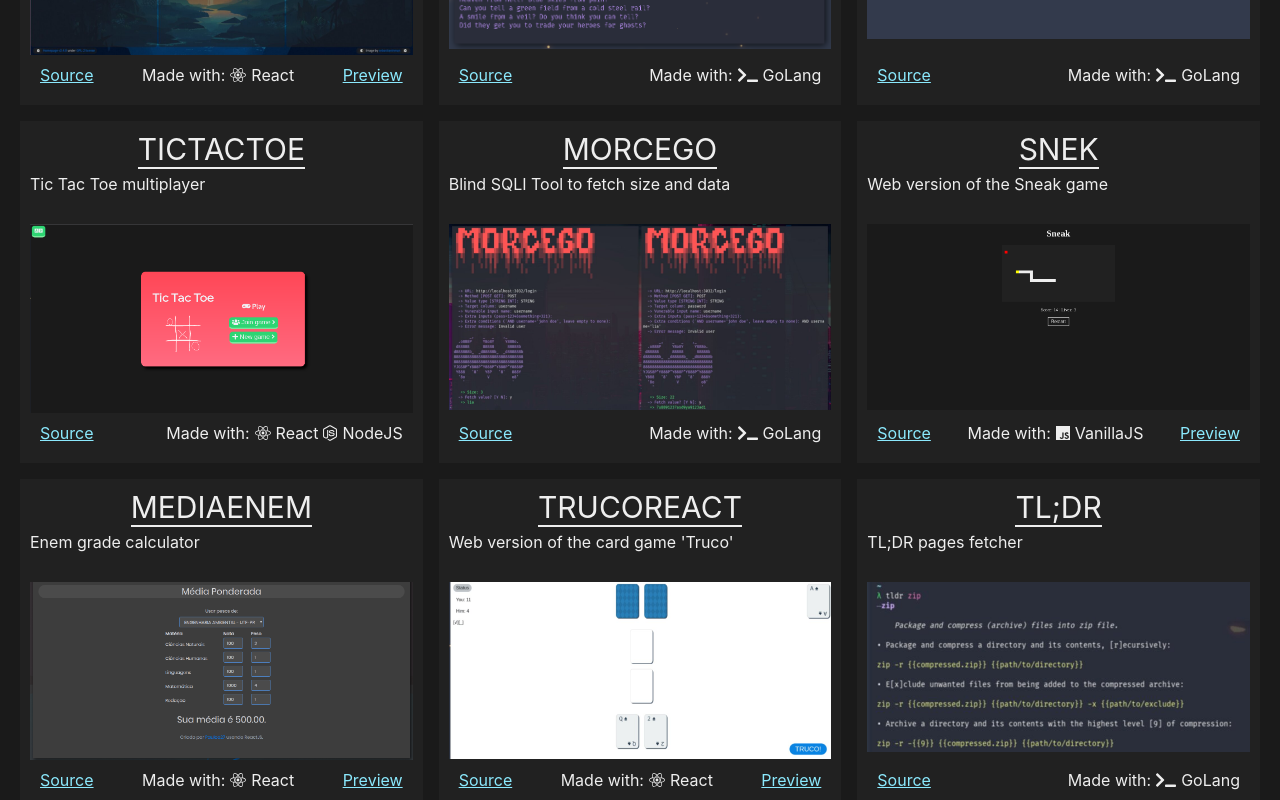
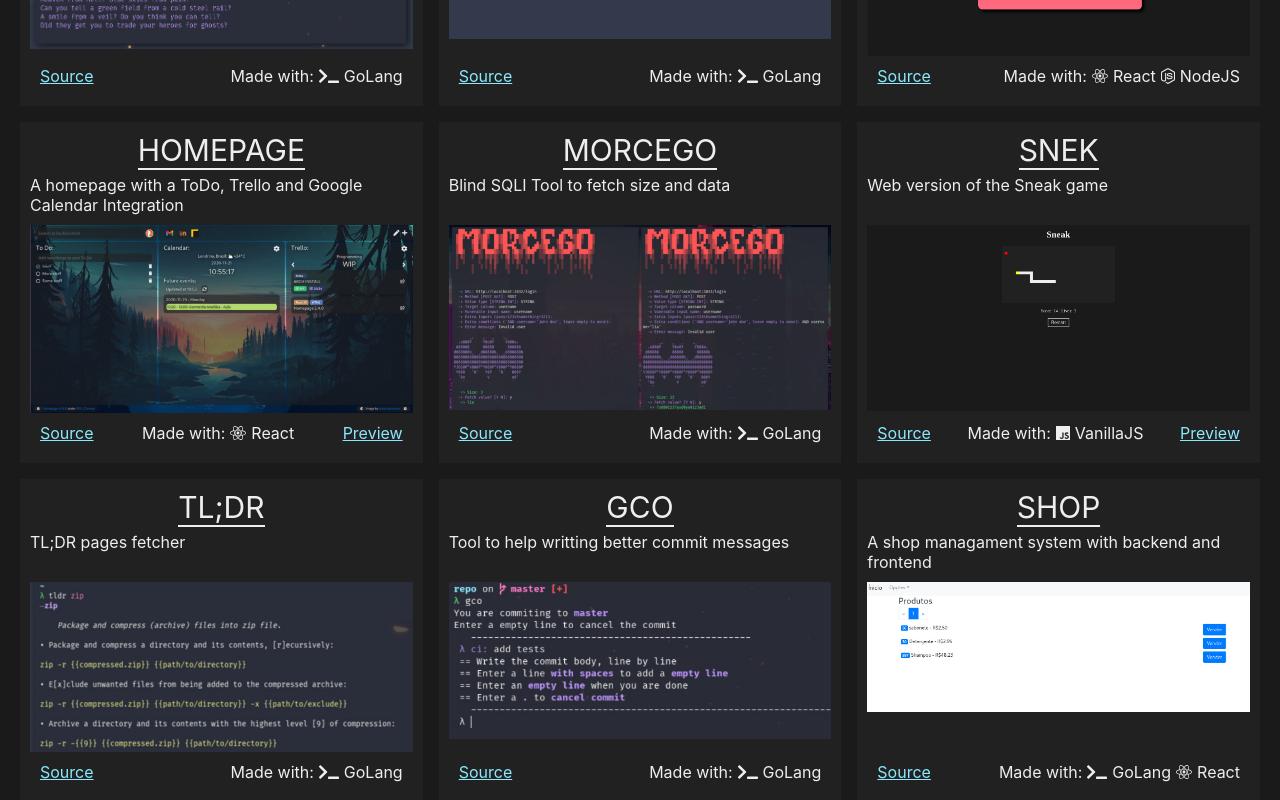
Before and after one commit to Pauloo27/me, a Next.js app: page / in a window 1280 px wide. Shown: the part 540-1340 px from the top of the page. Built offline with nearby package versions, Linux system fonts and the light colour scheme.

Commit message:
improve: update project list

```diff
--- a/projects/index.js
+++ b/projects/index.js
@@ -9,14 +9,6 @@ const nodejs = { name: "NodeJS", icon: faNodeJs };
 const js = { name: "VanillaJS", icon: faJs };
 
 const projects = [
-  {
-    name: "Homepage",
-    description: "A homepage with a ToDo, Trello and Google Calendar Integration",
-    thumbnail: "/thumbs/homepage.jpg",
-    source: "https://github.com/Pauloo27/homepage",
-    preview: "https://pauloo27.github.io/homepage",
-    madeWith: [react],
-  },
   {
     name: "Tuner",
     description: "Search and Play songs from YouTube inside your terminal",
@@ -39,6 +31,14 @@ const projects = [
     madeWith: [react, nodejs],
   },
   {
+    name: "Homepage",
+    description: "A homepage with a ToDo, Trello and Google Calendar Integration",
+    thumbnail: "/thumbs/homepage.jpg",
+    source: "https://github.com/Pauloo27/homepage",
+    preview: "https://pauloo27.github.io/homepage",
+    madeWith: [react],
+  },
+  {
     name: "Morcego",
     description: "Blind SQLI Tool to fetch size and data",
     thumbnail: "/thumbs/morcego.jpg",
@@ -54,27 +54,25 @@ const projects = [
     madeWith: [js],
   },
   {
-    name: "MediaEnem",
-    description: "Enem grade calculator",
-    thumbnail: "/thumbs/enem.jpg",
-    source: "https://github.com/Pauloo27/MediaEnem",
-    preview: "https://pauloo27.github.io/MediaEnem/",
-    madeWith: [react],
-  },
-  {
-    name: "TrucoReact",
-    description: "Web version of the card game 'Truco'",
-    thumbnail: "/thumbs/truco.jpg",
-    source: "https://github.com/Pauloo27/TrucoReact",
-    preview: "https://pauloo27.github.io/TrucoReact/",
-    madeWith: [react],
-  },
-  {
     name: "TL;DR",
     description: "TL;DR pages fetcher",
     thumbnail: "/thumbs/tldr.jpg",
     source: "https://github.com/Pauloo27/tldr",
     madeWith: [golang],
+  },
+  {
+    name: "GCO",
+    description: "Tool to help writting better commit messages",
+    thumbnail: "/thumbs/gco.jpg",
+    source: "https://github.com/Pauloo27/gco",
+    madeWith: [golang],
+  },
+  {
+    name: "SHOP",
+    description: "A shop managament system with backend and frontend",
+    thumbnail: "/thumbs/shop.jpg",
+    source: "https://github.com/Pauloo27/gco",
+    madeWith: [golang, react],
   },
   {
     name: "NormiGO",
```
Also changed, not shown: public/thumbs/gco.jpg (added), public/thumbs/shop.jpg (added).
